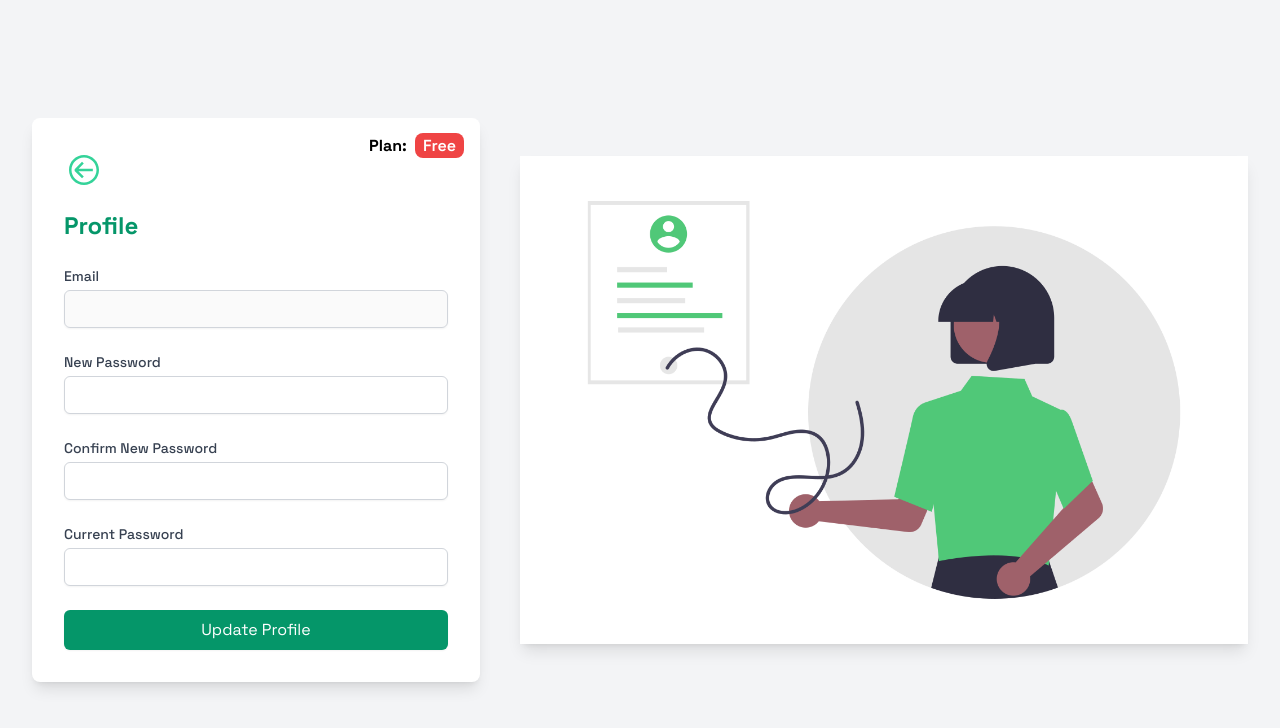
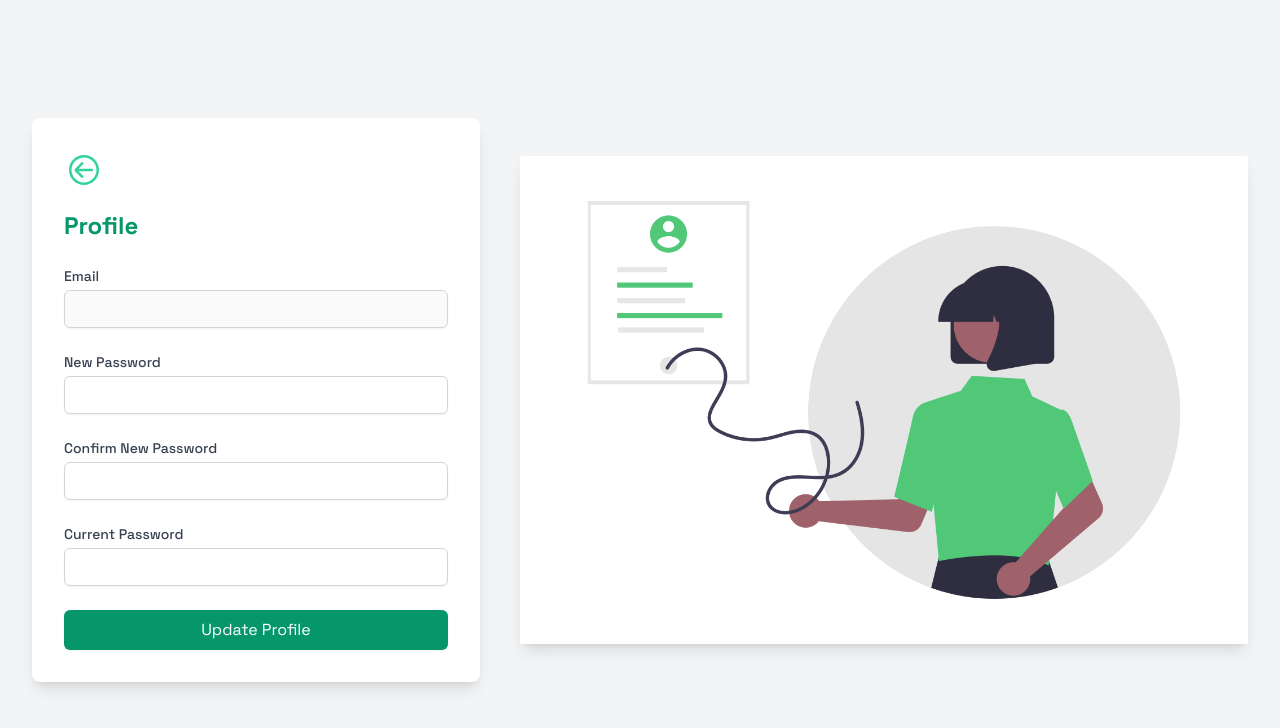
Before and after one commit to IbrahimDoba/jurnel, a Next.js app: page /profile in a window 1280 px wide. Shown: the top 728 px of the page. Built offline with nearby package versions, Linux system fonts and the light colour scheme.

Commit message:
fix/login requirement

```diff
--- a/src/app/profile/page.tsx
+++ b/src/app/profile/page.tsx
@@ -10,7 +10,7 @@ import { usePathname } from "next/navigation";
 import PremiumModal from "@/components/premiumModal";
 
 const Profile = () => {
-  const { user } = useSelector((state: IRootState) => state.user);
+  const { user, isLogged } = useSelector((state: IRootState) => state.user);
   const { subscription } = useSelector(
     (state: IRootState) => state.subscription
   );
@@ -39,6 +39,7 @@ const Profile = () => {
         </div>
 
         <div className="bg-white p-8 rounded-lg shadow-lg w-full max-w-md relative">
+          {isLogged ? (
             <div className="absolute top-4 right-4 text-center ml-6">
               <span className="mr-2 font-bold">Plan:</span>
               {subscription === "free" ? (
@@ -63,6 +64,10 @@ const Profile = () => {
                 </span>
               )}
             </div>
+          ) : (
+            ""
+          )}
+
           <Link
             href="/journal"
             className=" text-emerald-400 cursor-pointer hover:scale-100 duration-150"
--- a/src/components/navbar.tsx
+++ b/src/components/navbar.tsx
@@ -7,6 +7,7 @@ import { useSelector } from "react-redux";
 import PremiumModal from "./premiumModal";
 
 const Navbar: React.FC = () => {
+  const { isLogged } = useSelector((state: IRootState) => state.user);
   const { subscription } = useSelector(
     (state: IRootState) => state.subscription
   );
@@ -57,6 +58,7 @@ const Navbar: React.FC = () => {
               Journal
             </Link>
           </li>
+          {isLogged ? (
             <li className="text-center ml-6">
               {subscription === "free" ? (
                 <span
@@ -68,12 +70,26 @@ const Navbar: React.FC = () => {
               ) : (
                 <Link
                   href="/profile"
-                className={`${subscription === "pro" ? "bg-purple-600" : "bg-yellow-600"} text-white  rounded-lg capitalize text-center px-2 py-0.5`}
+                  className={`${
+                    subscription === "pro" ? "bg-purple-600" : "bg-yellow-600"
+                  } text-white  rounded-lg capitalize text-center px-2 py-0.5`}
                 >
                   {subscription}✨
                 </Link>
               )}
             </li>
+          ) : (
+            <li>
+              <Link
+                href="/auth/login"
+                className={`${
+                  pathname === "/auth/login" ? "bg-accent text-white" : ""
+                } hover:bg-accent hover:text-white transition duration-300 rounded-full px-2 py-0.5`}
+              >
+                Login
+              </Link>
+            </li>
+          )}
         </ul>
       </header>
       <PremiumModal isOpen={isModalOpen} onClose={handleClose} />
```
Lines whose indentation alone changed are shown as unchanged.
